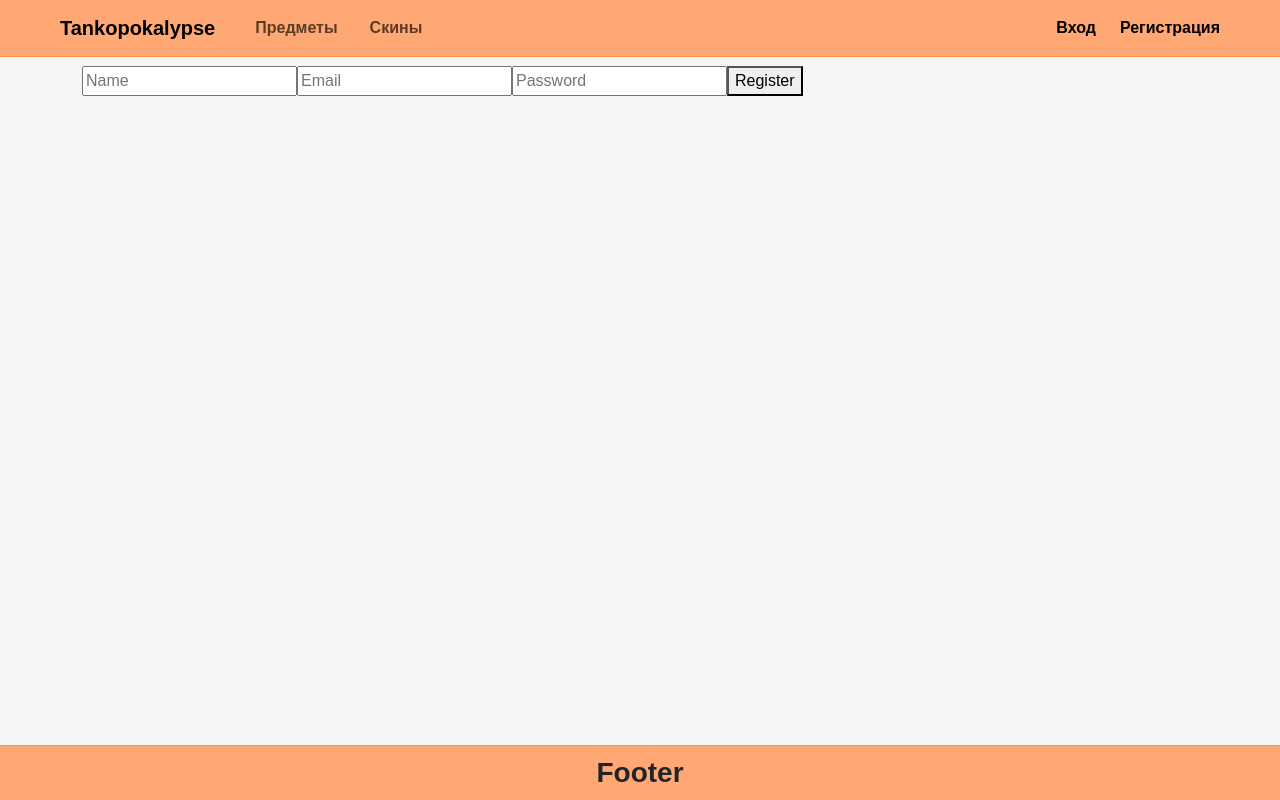
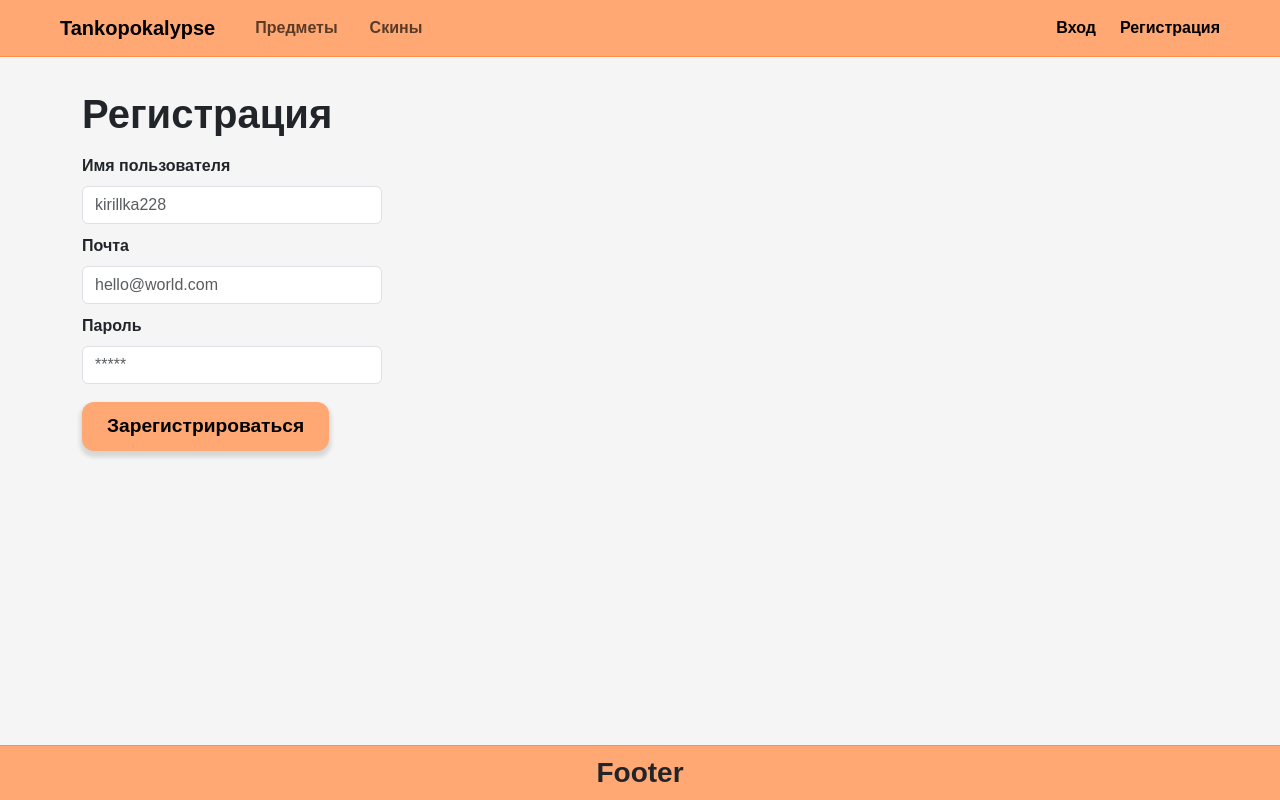
Before and after one commit to K1R1EIIIKA/Tankopocalypse-with-shop, a React (Vite) app in the folder roguelikeshop-frontend/: page /auth/register in a window 1280 px wide. Built offline with nearby package versions, Linux system fonts and the light colour scheme; no server answers.

Commit message:
Add aesthetic register & login design

```diff
--- a/roguelikeshop-frontend/src/Router.tsx
+++ b/roguelikeshop-frontend/src/Router.tsx
@@ -10,10 +10,10 @@ import {useAppDispatch} from "./api/app/hooks.ts";
 import CartPage from "./pages/CartPage/CartPage.tsx";
 import {loadUser} from "./api/app/authActions.ts";
 import RequireNotAuth from "./components/Layouts/RequireNotAuth.tsx";
-import Login from "./pages/auth/Login.tsx";
+import Login from "./pages/auth/Login/Login.tsx";
 import RequireAuth from "./components/Layouts/RequireAuth.tsx";
 import Logout from "./pages/auth/Logout.tsx";
-import Register from "./pages/auth/Register.tsx";
+import Register from "./pages/auth/Register/Register.tsx";
 import SkinPage from "./pages/SkinPage/SkinPage.tsx";
 import A from "./pages/a.tsx";
 import Skins from "./pages/Skins/Skins.tsx";
--- a/roguelikeshop-frontend/src/pages/auth/Login.tsx
+++ /dev/null
@@ -1,36 +0,0 @@
-import {useState} from 'react';
-import {login} from "../../api/app/authActions.ts";
-import {useNavigate} from "react-router-dom";
-import {useAppDispatch} from "../../api/app/hooks.ts";
-
-export default function Login() {
-	const [email, setEmail] = useState('');
-	const [password, setPassword] = useState('');
-	const dispatch = useAppDispatch();
-
-	const navigate = useNavigate();
-
-	const handleSubmit = (e: any) => {
-		e.preventDefault();
-		dispatch(login(email, password));
-		navigate('/user');
-	};
-
-	return (
-		<form onSubmit={handleSubmit}>
-			<input
-				type="email"
-				placeholder="Email"
-				value={email}
-				onChange={(e) => setEmail(e.target.value)}
-			/>
-			<input
-				type="password"
-				placeholder="Password"
-				value={password}
-				onChange={(e) => setPassword(e.target.value)}
-			/>
-			<button type="submit">Login</button>
-		</form>
-	);
-}
--- /dev/null
+++ b/roguelikeshop-frontend/src/pages/auth/Login/Login.css
@@ -0,0 +1,9 @@
+.login-form input {
+  margin-bottom: 10px;
+    max-width: 300px;
+}
+
+.login-form h1 {
+  font-weight: 700;
+  margin-bottom: 1rem;
+}
--- /dev/null
+++ b/roguelikeshop-frontend/src/pages/auth/Login/Login.tsx
@@ -0,0 +1,48 @@
+import {useState} from 'react';
+import {login} from "../../../api/app/authActions.ts";
+import {useNavigate} from "react-router-dom";
+import {useAppDispatch} from "../../../api/app/hooks.ts";
+import './Login.css';
+
+export default function Login() {
+	const [email, setEmail] = useState('');
+	const [password, setPassword] = useState('');
+	const dispatch = useAppDispatch();
+
+	const navigate = useNavigate();
+
+	const handleSubmit = (e: any) => {
+		e.preventDefault();
+		dispatch(login(email, password));
+		navigate('/user');
+	};
+
+	return (
+		<form onSubmit={handleSubmit} className={'login-form'}>
+			<h1 className={'mt-4'}>Вход</h1>
+			<div className="form-group">
+				<label htmlFor="email-input">Почта</label>
+				<input
+					id={'email-input'}
+					type="email"
+					className={'form-control'}
+					placeholder="Email"
+					value={email}
+					onChange={(e) => setEmail(e.target.value)}
+				/>
+			</div>
+			<div className="form-group">
+				<label htmlFor="password-input">Пароль</label>
+				<input
+					id={'password-input'}
+					type="password"
+					className={'form-control'}
+					placeholder="Password"
+					value={password}
+					onChange={(e) => setPassword(e.target.value)}
+				/>
+			</div>
+			<button className={'btn btn-primary mt-2'} type="submit">Войти</button>
+		</form>
+);
+}
--- a/roguelikeshop-frontend/src/pages/auth/Register.tsx
+++ /dev/null
@@ -1,26 +0,0 @@
-import {useAppDispatch} from "../../api/app/hooks.ts";
-import {useState} from "react";
-import {useNavigate} from "react-router-dom";
-import {register} from "../../api/app/authActions.ts";
-
-export default function Register() {
-	const [name, setName] = useState('');
-	const [email, setEmail] = useState('');
-	const [password, setPassword] = useState('');
-	const dispatch = useAppDispatch();
-	const navigate = useNavigate();
-
-	function handleSubmit() {
-		dispatch(register(name, email, password));
-		navigate('/user');
-	}
-
-	return (
-		<form onSubmit={handleSubmit}>
-			<input type="text" placeholder="Name" value={name} onChange={(e) => setName(e.target.value)}/>
-			<input type="email" placeholder="Email" value={email} onChange={(e) => setEmail(e.target.value)}/>
-			<input type="password" placeholder="Password" value={password} onChange={(e) => setPassword(e.target.value)}/>
-			<button type="submit">Register</button>
-		</form>
-	);
-}
--- /dev/null
+++ b/roguelikeshop-frontend/src/pages/auth/Register/Register.css
@@ -0,0 +1,9 @@
+.register-form input {
+    margin-bottom: 10px;
+    max-width: 300px;
+}
+
+.register-form h1 {
+    font-weight: 700;
+    margin-bottom: 1rem;
+}
--- /dev/null
+++ b/roguelikeshop-frontend/src/pages/auth/Register/Register.tsx
@@ -0,0 +1,55 @@
+import {useAppDispatch} from "../../../api/app/hooks.ts";
+import {useState} from "react";
+import {useNavigate} from "react-router-dom";
+import {register} from "../../../api/app/authActions.ts";
+import './Register.css';
+
+export default function Register() {
+	const [name, setName] = useState('');
+	const [email, setEmail] = useState('');
+	const [password, setPassword] = useState('');
+	const dispatch = useAppDispatch();
+	const navigate = useNavigate();
+
+	function handleSubmit() {
+		dispatch(register(name, email, password));
+		navigate('/user');
+	}
+
+	return (
+		<form onSubmit={handleSubmit} className={'register-form'}>
+			<h1 className={'mt-4'}>Регистрация</h1>
+			<div className="form-group">
+				<label htmlFor="name-input" className={'form-label'}>Имя пользователя</label>
+				<input
+					type="text"
+					id={'name-input'}
+					className={'form-control'}
+					placeholder="kirillka228"
+					value={name}
+					onChange={(e) => setName(e.target.value)}/>
+			</div>
+			<div className="form-group">
+				<label htmlFor="email-input" className={'form-label'}>Почта</label>
+				<input
+					type="email"
+					id={'email-input'}
+					className={'form-control'}
+					placeholder="hello@world.com"
+					value={email}
+					onChange={(e) => setEmail(e.target.value)}/>
+			</div>
+			<div className="form-group">
+				<label htmlFor="password-input" className={'form-label'}>Пароль</label>
+				<input
+					type="password"
+					id={'password-input'}
+					className={'form-control'}
+					placeholder="*****"
+					value={password}
+					onChange={(e) => setPassword(e.target.value)}/>
+			</div>
+			<button className={'btn btn-primary mt-2'} type="submit">Зарегистрироваться</button>
+		</form>
+	);
+}
```
